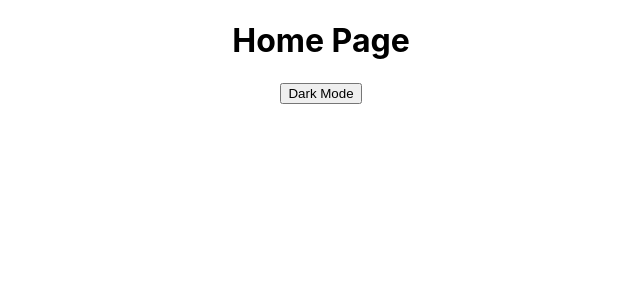
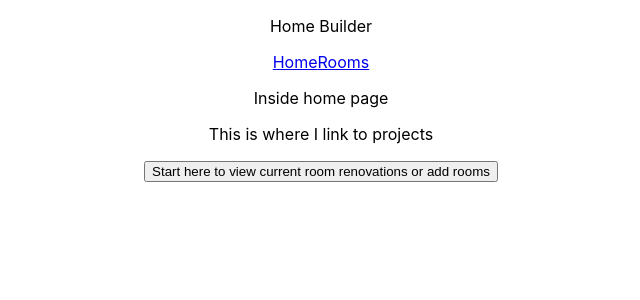
Before and after one commit to rzemlin/home-builder-frontend, a React (Create React App) app: page / in a window 1280 px wide. Shown: the top 300 px of the page, without its empty margins (319-959 px from the left). Built offline with nearby package versions, Linux system fonts and the light colour scheme; no server answers.

Commit message:
add router to app.js

```diff
--- a/src/App.js
+++ b/src/App.js
@@ -1,35 +1,57 @@
 import React from 'react';
 import './App.css';
+import { BrowserRouter as Router, Route, Switch } from "react-router-dom";
+import RoomsContainer from './containers/RoomsContainer';
+import RoomContainer from './containers/RoomContainer';
 import Home from './components/Home.js';
 import NavBar from './components/NavBar.js';
-import { BrowserRouter as Router, Route, Routes } from "react-router-dom";
-import { useState, useEffect } from "react";
+
+//import { useState, useEffect } from "react";
 
 
-  const App = () => {
-    const [rooms, setRooms] = useState([]);
-    const [roomId, setRoomId] = useState(null);
+ class App extends React.Component {
 
-
-  useEffect(() => {
-    fetch("http://localhost:4000/api/v1/rooms")
-      .then((resp) => resp.json())
-      .then((rooms) => setrooms(rooms));
-  }, []);
-
+  render() {
     return (
         <Router>
           <div className="App">
             <NavBar />
             <div className='center-card'>
-            <Routes>
-              <Route path="/" element={Home} />
-            </Routes>
+            <Switch>
+              <Route exact path="/" component={Home} />
+              <Route path="/rooms/:id" render={(routerProps) => <RoomContainer {...routerProps}/>} />
+              <Route path="/rooms" component={RoomsContainer} />
+            </Switch>
             </div>
           </div>
         </Router>
-
-    )
+    );
+  }
 }
 
+
 export default App;
+
+
+//useEffect(() => {
+  //  fetch("http://localhost:4000/api/v1/rooms")
+   //   .then((resp) => resp.json())
+   //   .then((rooms) => setrooms(rooms));
+  //}, []);
+
+  //  return (
+  //      <Router>
+  //        <div className="App">
+  //          <NavBar />
+  //          <div className='center-card'>
+  //          <Routes>
+  //            <Route path="/" element={Home} />
+  //          </Routes>
+  //          </div>
+  //        </div>
+  //      </Router>
+  //
+  //  )
+//}
+
+//class App extends React.Component {
--- a/src/components/Home.js
+++ b/src/components/Home.js
@@ -1,16 +1,12 @@
 import React from 'react';
+import { NavLink } from 'react-router-dom';
 
-
-const Home = () => {
-  return (
-    <header>
-      <h1>
-        <span className="logo">{"//"}</span>
-        Home Page
-      </h1>
-      <button>Dark Mode</button>
-    </header>
-  );
+export default function Home() {
+  return <div className='card center-card'>
+        <p>Inside home page</p>
+        <p>This is where I link to projects</p>
+        <NavLink to="/rooms">
+            <input type="button" value="Start here to view current room renovations or add rooms"/>
+        </NavLink>
+    </div>;
 }
-
-export default Home;
--- a/src/components/NavBar.js
+++ b/src/components/NavBar.js
@@ -1,20 +1,14 @@
+import { NavLink } from "react-router-dom";
 import React from 'react';
-import { NavLink } from 'react-router-dom';
 
-
-
-
-
-const NavBar = () => {
-  return (
-    <header>
-      <h1>
-
-        Home Page
-      </h1>
-      <button>Dark Mode</button>
-    </header>
-  );
+function NavBar() {
+  return <header className='header'>
+    <nav className='Nav'>
+      <p className='big-text'>Home Builder</p>
+      <NavLink className='navbar-link-text' to="/">Home</NavLink>
+      <NavLink className='navbar-link-text' to="/rooms">Rooms</NavLink>
+    </nav>
+  </header>
 }
 
 export default NavBar;
```
